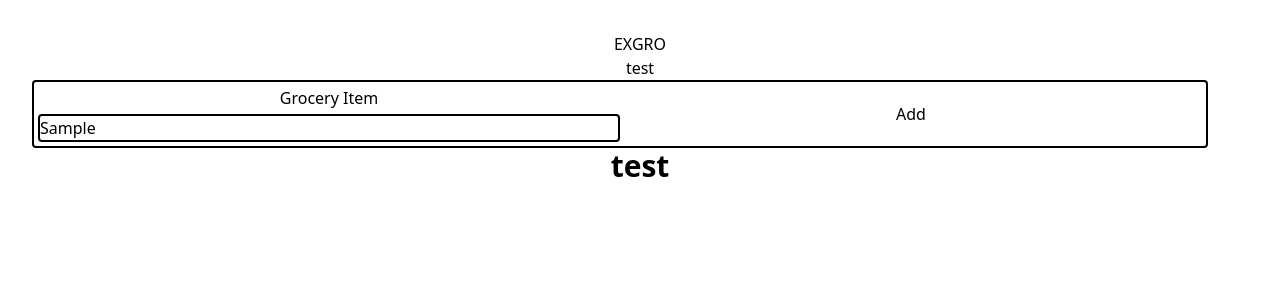
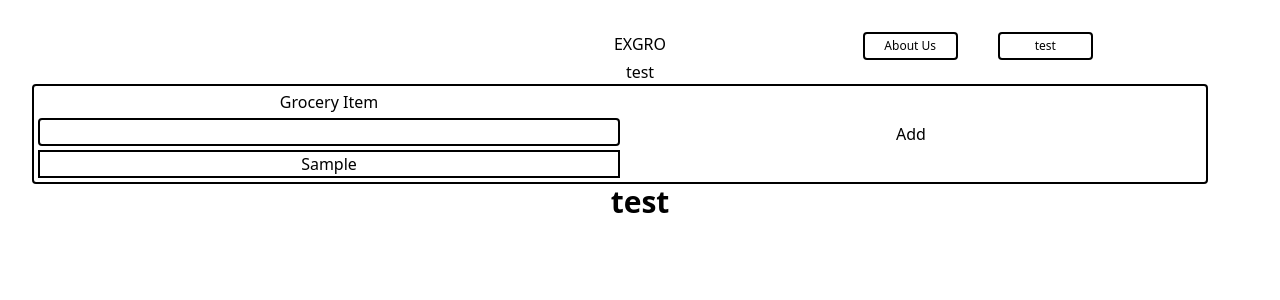
Before and after one commit to Tyler-Cav/ExGro, a React (Vite) app in the folder ExGro/: page / in a window 1280 px wide. Both pictures are taken after typing "Sample" into the empty fields and a click on the button "Add". Shown: the top 300 px of the page. Built offline with nearby package versions, Linux system fonts and the light colour scheme.

Commit message:
grocery items now dynamically populate underneath the input field..

```diff
--- a/ExGro/package.json
+++ b/ExGro/package.json
@@ -11,6 +11,7 @@
   },
   "dependencies": {
     "react": "^18.2.0",
+    "react-date-picker": "^11.0.0",
     "react-dom": "^18.2.0"
   },
   "devDependencies": {
--- a/ExGro/src/Components/Header.jsx
+++ b/ExGro/src/Components/Header.jsx
@@ -2,10 +2,15 @@ export default function Header() {
   return (
     <header>
       <div>
-        <section className="grid justify-items-center">
-          <div>EXGRO</div>
+        <section className="grid grid-cols-3">
+          <div></div>
+          <h1 className="grid justify-items-center">EXGRO</h1>
+            <nav className="grid grid-cols-3">
+                <button className="text-xs border-2 border-black rounded p-1 mx-5">About Us</button>
+                <button className="text-xs border-2 border-black rounded p-1 mx-5">test</button>
+            </nav>
         </section>
-        <div className="grid justify-items-center">test</div>
+        <div>test</div>
       </div>
     </header>
   );
--- a/ExGro/src/Components/addGrocery.jsx
+++ b/ExGro/src/Components/addGrocery.jsx
@@ -2,15 +2,17 @@ import { useState } from "react";
 
 export default function AddGroceryItem() {
   const [groceryItem, setGroceryItem] = useState("");
+  const [updateList, setList] = useState([]);
 
   const groceryInput = (event) => {
     setGroceryItem(event.target.value);
-    console.log(groceryItem);
   };
 
-
   const checkItem = () => {
-    console.log(groceryItem);
+    if (groceryItem.length > 0) {
+      setList([...updateList, groceryItem]);
+      setGroceryItem("");
+    }
   };
 
   return (
@@ -25,6 +27,16 @@ export default function AddGroceryItem() {
             onChange={groceryInput}
             className="outline-none border-2 rounded border-black"
           ></input>
+          <ul>
+            {updateList.map((item, index) => (
+              <li
+                key={index}
+                className="outline-none border-2 border-black mt-1"
+              >
+                {item}
+              </li>
+            ))}
+          </ul>
         </div>
         <button type="button" onClick={checkItem}>
           Add
```
Also changed, not shown: 1 other file (tests, documents, lock files or other folders).
